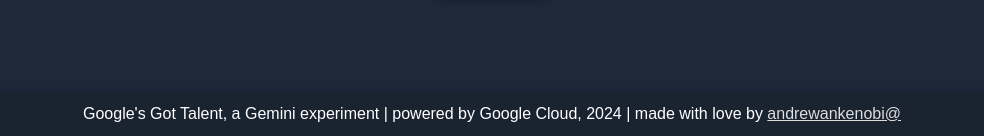
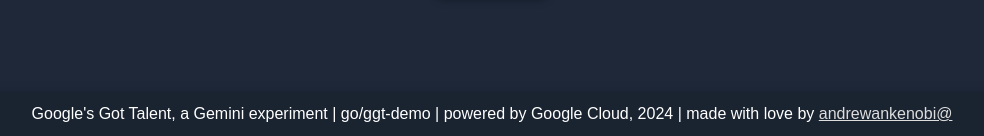
Before and after one commit to andrewankenobi/ggt, a Flask app: page / in a window 1280 px wide. Shown: the part 664-800 px from the top of the page, without its empty margins (148-1132 px from the left). Run offline with Flask 3, Linux system fonts and the light colour scheme; some web fonts are replaced.

Commit message:
New Changes

```diff
--- a/templates/upload.html
+++ b/templates/upload.html
@@ -80,7 +80,7 @@
     <div id="popupContainer"></div>
 
     <div id="credits">
-        <p>Google's Got Talent, a Gemini experiment | powered by Google Cloud, 2024 | made with love by <a href="mailto:andrewankenobi@google.com">andrewankenobi@</a></p>
+        <p>Google's Got Talent, a Gemini experiment | go/ggt-demo | powered by Google Cloud, 2024 | made with love by <a href="mailto:andrewankenobi@google.com">andrewankenobi@</a></p>
     </div>
 
     <script src="{{ url_for('static', filename='app.js') }}"></script>
```
Also changed, not shown: README.md.
